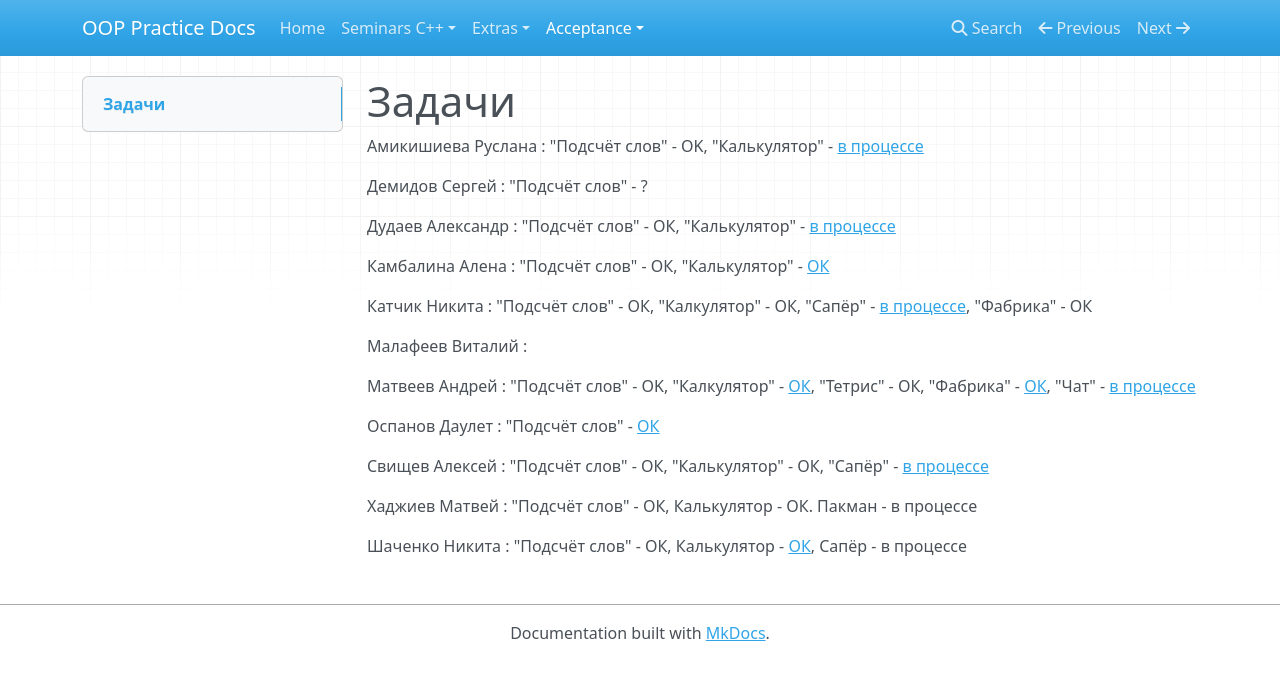
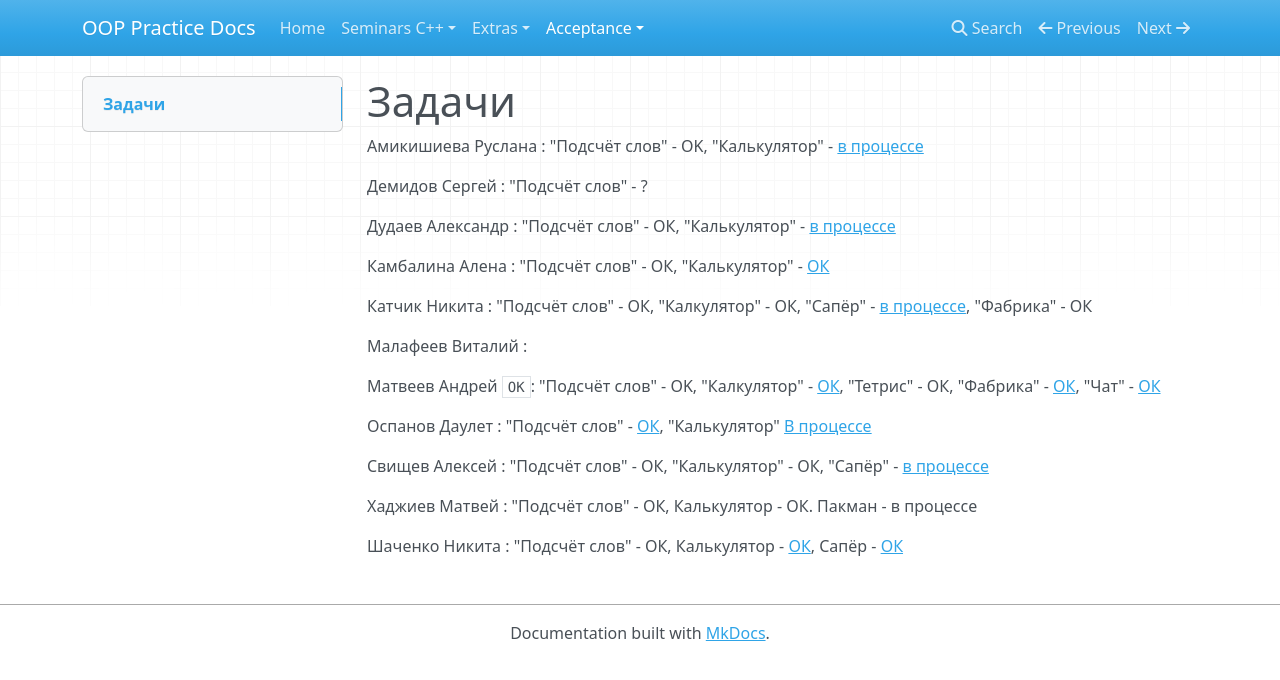
Before and after one commit to avoronkov/oop, an MkDocs documentation site: the page built from docs/java-acceptance.md, in a window 1280 px wide. Shown: the top 680 px of the page. Built offline with MkDocs 1.6.1, drawn with Linux system fonts in a browser that asks for light colours; nearby versions of some CDN libraries; old or Windows-style settings are respelled for this version of MkDocs.

Commit message:
updates 26.05

```diff
--- a/docs/java-acceptance.md
+++ b/docs/java-acceptance.md
@@ -12,12 +12,12 @@
 
 Малафеев Виталий :
 
-Матвеев Андрей : "Подсчёт слов" - OK, "Калкулятор" - [ОК](java_task2_results/matveev_task2), "Тетрис" - ОК, "Фабрика" - [ОК](java_task4/matveev), "Чат" - [в процессе](java_task5/matveev)
+Матвеев Андрей `OK`: "Подсчёт слов" - OK, "Калкулятор" - [ОК](java_task2_results/matveev_task2), "Тетрис" - ОК, "Фабрика" - [ОК](java_task4/matveev), "Чат" - [ОК](java_task5/matveev)
 
-Оспанов Даулет : "Подсчёт слов" - [ОК](java_task1/ospanov)
+Оспанов Даулет : "Подсчёт слов" - [ОК](java_task1/ospanov), "Калькулятор" [В процессе](java_task2_results/ospanov)
 
 Свищев Алексей : "Подсчёт слов" - ОК, "Калькулятор" - ОК, "Сапёр" - [в процессе](java_task3/svischev)
 
 Хаджиев Матвей : "Подсчёт слов" - ОК, Калькулятор - ОК. Пакман - в процессе
 
-Шаченко Никита : "Подсчёт слов" - ОК, Калькулятор - [ОК](java_task2_results/shachenko_task2), Сапёр - в процессе
+Шаченко Никита : "Подсчёт слов" - ОК, Калькулятор - [ОК](java_task2_results/shachenko_task2), Сапёр - [ОК](java_task3/shachenko)
--- a/mkdocs.yml
+++ b/mkdocs.yml
@@ -26,9 +26,11 @@ pages:
             - "Matveev": java_task2_results/matveev_task2.md
             - "Shachenko": java_task2_results/shachenko_task2.md
             - "Dudaev": java_task2_results/dudaev_task2.md
+            - "Ospanov": java_task2_results/ospanov.md
         - Java Task3:
             - "Katchik": java_task3/katchik.md
             - "Svischev": java_task3/svischev.md
+            - "Shachenko": java_task3/shachenko.md
         - Java Task4:
             - "Matveev": java_task4/matveev.md
         - Java Task5:
```
Also changed, not shown: docs/java_task2_results/ospanov.md (added, +7 -0 lines), docs/java_task3/shachenko.md (added, +7 -0 lines), docs/java_task5/matveev.md (+1 -1 lines).
